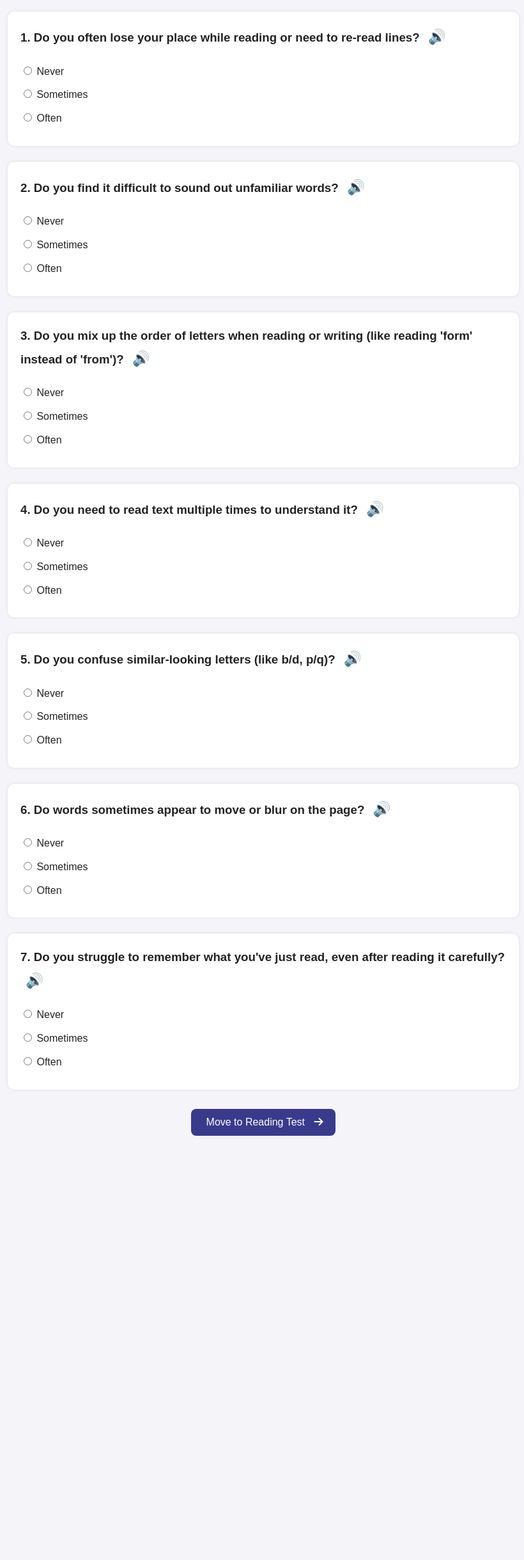
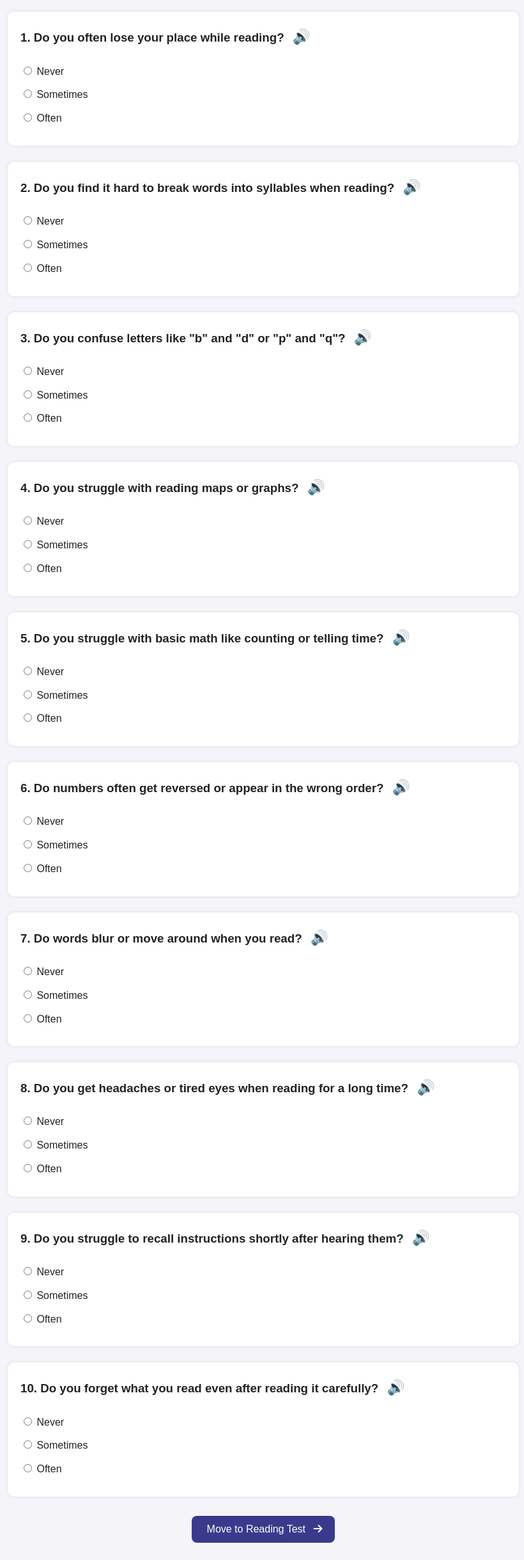
Before and after one commit to nu142/Dyslexia_Reading_Support, a plain HTML site: page quiz.html in a window 1280 px wide. Shown: the part 122-2560 px from the top of the page at 64% size, without its empty margins (228-1048 px from the left). Before the commit the page ends 1967 px from the top, so only its background shows below. Drawn offline with Linux system fonts and the light colour scheme; a web font is replaced by a local one.

Commit message:
quiz updated

```diff
--- a/quiz.html
+++ b/quiz.html
@@ -28,9 +28,7 @@
       border-radius: 10px;
       box-shadow: 0 0 5px rgba(0,0,0,0.1);
     }
-    .question h3 {
-      margin-top: 0;
-    }
+    .question h3 { margin-top: 0; }
     label {
       display: block;
       margin: 8px 0;
@@ -46,35 +44,28 @@
       display: block;
       margin: 30px auto;
     }
-    button:hover {
-      background-color: #2b2b6e;
-    }
+    button:hover { background-color: #2b2b6e; }
     .speaker {
       cursor: pointer;
       font-size: 1.2em;
       margin-left: 8px;
       color: #3a3a8c;
     }
-    .speaker:hover {
-      color: #2b2b6e;
-    }
+    .speaker:hover { color: #2b2b6e; }
   </style>
   <script>
     let speechSynthesisUtterance;
-
     function speak(text) {
       stopSpeaking();
       speechSynthesisUtterance = new SpeechSynthesisUtterance(text);
       window.speechSynthesis.speak(speechSynthesisUtterance);
     }
-
     function stopSpeaking() {
       if (speechSynthesisUtterance) {
         window.speechSynthesis.cancel();
         speechSynthesisUtterance = null;
       }
     }
-
     function scrollToNext(currentDiv) {
       stopSpeaking();
       const allQuestions = document.querySelectorAll('.question');
@@ -86,112 +77,161 @@
   </script>
 </head>
 <body>
+
 <h1>Dyslexia Screening Quiz</h1>
 <form id="quizForm">
+  <!-- Questions Q1 - Q10 -->
+ <div class="question" id="q1-div">
+  <h3>
+    1. Do you often lose your place while reading?
+    <span class="speaker" onclick="speak('Do you often lose your place while reading? Never, Sometimes, Often')">🔊</span>
+  </h3>
+  <label><input type="radio" name="q1" value="1" onclick="scrollToNext(this.closest('.question'))"> Never</label>
+  <label><input type="radio" name="q1" value="2" onclick="scrollToNext(this.closest('.question'))"> Sometimes</label>
+  <label><input type="radio" name="q1" value="3" onclick="scrollToNext(this.closest('.question'))"> Often</label>
+</div>
+  <div class="question" id="q2-div">
+    <h3>
+      2. Do you find it hard to break words into syllables when reading?
+      <span class="speaker" onclick="speak('Do you find it hard to break words into syllables when reading? Never, Sometimes, Often')">🔊</span>
+    </h3>
+    <label><input type="radio" name="q2" value="1" onclick="scrollToNext(this.closest('.question'))"> Never</label>
+    <label><input type="radio" name="q2" value="2" onclick="scrollToNext(this.closest('.question'))"> Sometimes</label>
+    <label><input type="radio" name="q2" value="3" onclick="scrollToNext(this.closest('.question'))"> Often</label>
+  </div>
 
-  <!-- Questions -->
-  <script>
-    const questions = [
-      {
-        id: "q1",
-        text: "Do you often lose your place while reading or need to re-read lines?",
-        category: "visualTracking"
-      },
-      {
-        id: "q2",
-        text: "Do you find it difficult to sound out unfamiliar words?",
-        category: "phonological"
-      },
-      {
-        id: "q3",
-        text: "Do you mix up the order of letters when reading or writing (like reading 'form' instead of 'from')?",
-        category: "sequencing"
-      },
-      {
-        id: "q4",
-        text: "Do you need to read text multiple times to understand it?",
-        category: "comprehension"
-      },
-      {
-        id: "q5",
-        text: "Do you confuse similar-looking letters (like b/d, p/q)?",
-        category: "visualProcessing"
-      },
-      {
-        id: "q6",
-        text: "Do words sometimes appear to move or blur on the page?",
-        category: "visualProcessing"
-      },
-      {
-        id: "q7",
-        text: "Do you struggle to remember what you've just read, even after reading it carefully?",
-        category: "workingMemory"
-      }
-    ];
+  <div class="question" id="q3-div">
+    <h3>
+      3. Do you confuse letters like "b" and "d" or "p" and "q"?
+      <span class="speaker" onclick="speak('Do you confuse letters like b and d or p and q? Never, Sometimes, Often')">🔊</span>
+    </h3>
+    <label><input type="radio" name="q3" value="1" onclick="scrollToNext(this.closest('.question'))"> Never</label>
+    <label><input type="radio" name="q3" value="2" onclick="scrollToNext(this.closest('.question'))"> Sometimes</label>
+    <label><input type="radio" name="q3" value="3" onclick="scrollToNext(this.closest('.question'))"> Often</label>
+  </div>
 
-    document.addEventListener("DOMContentLoaded", () => {
-      const form = document.getElementById("quizForm");
-      questions.forEach((q, i) => {
-        const div = document.createElement("div");
-        div.className = "question";
-        div.id = `${q.id}-div`;
-        div.innerHTML = `
+  <div class="question" id="q4-div">
     <h3>
-            ${i + 1}. ${q.text}
-            <span class="speaker" onclick="speak('${q.text} Option 1 Never, Option 2 Sometimes, Option 3 Often')">🔊</span>
+      4. Do you struggle with reading maps or graphs?
+      <span class="speaker" onclick="speak('Do you struggle with reading maps or graphs? Never, Sometimes, Often')">🔊</span>
     </h3>
-          <label><input type="radio" name="${q.id}" value="1" onclick="scrollToNext(this.closest('.question'))"> Never</label>
-          <label><input type="radio" name="${q.id}" value="2" onclick="scrollToNext(this.closest('.question'))"> Sometimes</label>
-          <label><input type="radio" name="${q.id}" value="3" onclick="scrollToNext(this.closest('.question'))"> Often</label>
-        `;
-        form.insertBefore(div, form.lastElementChild);
-      });
-    });
-  </script>
+    <label><input type="radio" name="q4" value="1" onclick="scrollToNext(this.closest('.question'))"> Never</label>
+    <label><input type="radio" name="q4" value="2" onclick="scrollToNext(this.closest('.question'))"> Sometimes</label>
+    <label><input type="radio" name="q4" value="3" onclick="scrollToNext(this.closest('.question'))"> Often</label>
+  </div>
 
-  <!-- Submit Button -->
+  <div class="question" id="q5-div">
+    <h3>
+      5. Do you struggle with basic math like counting or telling time?
+      <span class="speaker" onclick="speak('Do you struggle with basic math like counting or telling time? Never, Sometimes, Often')">🔊</span>
+    </h3>
+    <label><input type="radio" name="q5" value="1" onclick="scrollToNext(this.closest('.question'))"> Never</label>
+    <label><input type="radio" name="q5" value="2" onclick="scrollToNext(this.closest('.question'))"> Sometimes</label>
+    <label><input type="radio" name="q5" value="3" onclick="scrollToNext(this.closest('.question'))"> Often</label>
+  </div>
+
+  <div class="question" id="q6-div">
+    <h3>
+      6. Do numbers often get reversed or appear in the wrong order?
+      <span class="speaker" onclick="speak('Do numbers often get reversed or appear in the wrong order? Never, Sometimes, Often')">🔊</span>
+    </h3>
+    <label><input type="radio" name="q6" value="1" onclick="scrollToNext(this.closest('.question'))"> Never</label>
+    <label><input type="radio" name="q6" value="2" onclick="scrollToNext(this.closest('.question'))"> Sometimes</label>
+    <label><input type="radio" name="q6" value="3" onclick="scrollToNext(this.closest('.question'))"> Often</label>
+  </div>
+
+  <div class="question" id="q7-div">
+    <h3>
+      7. Do words blur or move around when you read?
+      <span class="speaker" onclick="speak('Do words blur or move around when you read? Never, Sometimes, Often')">🔊</span>
+    </h3>
+    <label><input type="radio" name="q7" value="1" onclick="scrollToNext(this.closest('.question'))"> Never</label>
+    <label><input type="radio" name="q7" value="2" onclick="scrollToNext(this.closest('.question'))"> Sometimes</label>
+    <label><input type="radio" name="q7" value="3" onclick="scrollToNext(this.closest('.question'))"> Often</label>
+
+  </div>
+
+  <div class="question" id="q8-div">
+    <h3>
+      8. Do you get headaches or tired eyes when reading for a long time?
+      <span class="speaker" onclick="speak('Do you get headaches or tired eyes when reading for a long time? Never, Sometimes, Often')">🔊</span>
+    </h3>
+    <label><input type="radio" name="q8" value="1" onclick="scrollToNext(this.closest('.question'))"> Never</label>
+    <label><input type="radio" name="q8" value="2" onclick="scrollToNext(this.closest('.question'))"> Sometimes</label>
+    <label><input type="radio" name="q8" value="3" onclick="scrollToNext(this.closest('.question'))"> Often</label>
+
+  </div>
+
+  <div class="question" id="q9-div">
+    <h3>
+      9. Do you struggle to recall instructions shortly after hearing them?
+      <span class="speaker" onclick="speak('Do you struggle to recall instructions shortly after hearing them? Never, Sometimes, Often')">🔊</span>
+    </h3>
+    <label><input type="radio" name="q9" value="1" onclick="scrollToNext(this.closest('.question'))"> Never</label>
+    <label><input type="radio" name="q9" value="2" onclick="scrollToNext(this.closest('.question'))"> Sometimes</label>
+    <label><input type="radio" name="q9" value="3" onclick="scrollToNext(this.closest('.question'))"> Often</label>
+
+  </div>
+
+  <div class="question" id="q10-div">
+    <h3>
+      10. Do you forget what you read even after reading it carefully?
+      <span class="speaker" onclick="speak('Do you forget what you read even after reading it carefully? Never, Sometimes, Often')">🔊</span>
+    </h3>
+    <label><input type="radio" name="q10" value="1" onclick="scrollToNext(this.closest('.question'))"> Never</label>
+    <label><input type="radio" name="q10" value="2" onclick="scrollToNext(this.closest('.question'))"> Sometimes</label>
+    <label><input type="radio" name="q10" value="3" onclick="scrollToNext(this.closest('.question'))"> Often</label>
+
+  </div>
+
  <button type="submit">
-  Move to Reading Test <i class="fas fa-arrow-right" style="margin-left: 10px;"></i>
+  Move to Reading Test <i class="fas fa-arrow-right" style="margin-left: 8px;"></i>
 </button>
-
 </form>
 
 <script>
   document.querySelector("form").addEventListener("submit", function (e) {
     e.preventDefault();
+    for (let i = 1; i <= 10; i++) {
+      if (!document.querySelector(`input[name=q${i}]:checked`)) {
+        alert(`Please answer question ${i}.`);
+        document.getElementById(`q${i}-div`).scrollIntoView({ behavior: "smooth" });
+        return;
+      }
+    }
+
+    const categoryMap = {
+      q1: "auditory",
+      q2: "phonological",
+      q3: "visual",
+      q4: "math",
+      q5: "math",
+      q6: "visual",
+      q7: "visual",
+      q8: "auditory",
+      q9: "memory",
+      q10: "memory",
+    };
 
     const scores = {
-        visualTracking: 0,
+      auditory: 0,
       phonological: 0,
-        sequencing: 0,
-        comprehension: 0,
-        visualProcessing: 0,
-        workingMemory: 0,
+      visual: 0,
+      math: 0,
+      memory: 0
     };
 
-      for (const q of questions) {
-        const input = document.querySelector(`input[name=${q.id}]:checked`);
-        if (!input) {
-          alert(`Please answer question ${q.id.replace("q", "")}.`);
-          document.getElementById(`${q.id}-div`).scrollIntoView({ behavior: "smooth" });
-          return;
-        }
-        scores[q.category] += parseInt(input.value);
+    for (let q in categoryMap) {
+      const val = parseInt(document.querySelector(`input[name=${q}]:checked`).value);
+      scores[categoryMap[q]] += val;
     }
 
     const results = [];
-      if (scores.visualProcessing >= 5)
-        results.push("⚙️ Try using color overlays or high-contrast fonts.");
-      if (scores.phonological >= 3)
-        results.push("🔊 Use phonics-based exercises and text-to-speech tools.");
-      if (scores.visualTracking >= 2)
-        results.push("📖 Use tools to highlight reading lines.");
-      if (scores.comprehension >= 3)
-        results.push("🧩 Try simplified summaries or assisted reading.");
-      if (scores.sequencing >= 3)
-        results.push("🔡 Letter-sequencing games may help.");
-      if (scores.workingMemory >= 3)
-        results.push("🧠 Use visual cues and repetition aids.");
+    if (scores.auditory >= 4) results.push("🎧 Use audio assistance tools and verbal instructions.");
+    if (scores.phonological >= 3) results.push("🔡 Practice phonics exercises and reading-aloud strategies.");
+    if (scores.visual >= 5) results.push("🖍️ Use visual tracking tools and high-contrast themes.");
+    if (scores.math >= 4) results.push("🧮 Use visual aids and concrete examples for math concepts.");
+    if (scores.memory >= 4) results.push("🧠 Try repetition, chunking, and mnemonic devices.");
 
     localStorage.setItem("dyslexiaResults", JSON.stringify(results));
     alert("📊 Your personalized support recommendations:\n\n" + results.join("\n"));
```
Lines whose indentation alone changed are shown as unchanged.
